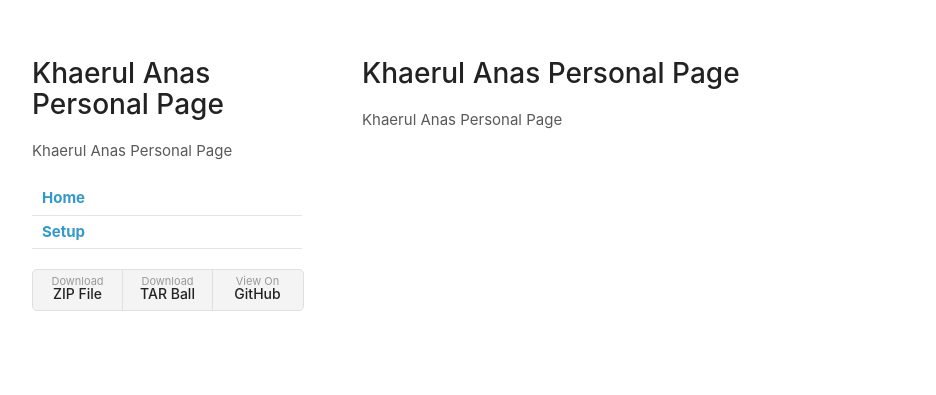
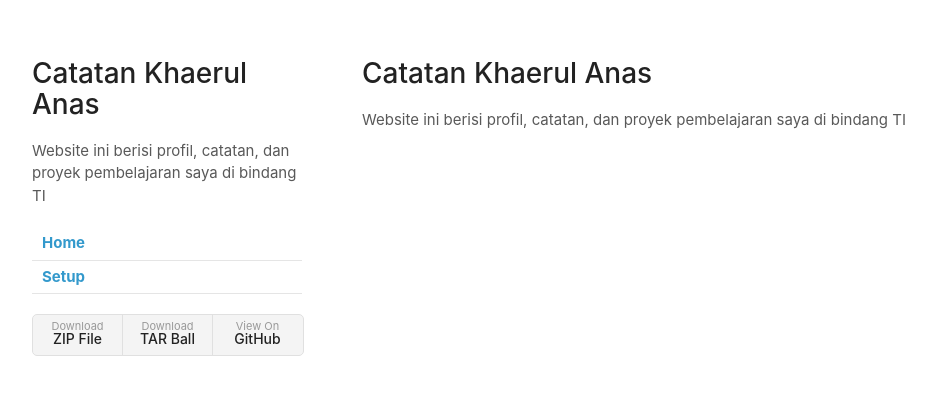
Before and after one commit to anskh-labs/anskh-labs.github.io, a Jekyll site: the page built from index.md, in a window 1280 px wide. Shown: the top 395 px of the page, without its empty margins (68-1004 px from the left). Built offline with Jekyll 4.4.1, drawn with Linux system fonts in a browser that asks for light colours; our own code applies the rules of GitHub Pages for plain Markdown files.

Commit message:
Update _config.yml

```diff
--- a/_config.yml
+++ b/_config.yml
@@ -1,6 +1,6 @@
 theme: jekyll-theme-minimal
-title: Khaerul Anas Personal Page
-description: Khaerul Anas Personal Page
+title: Catatan Khaerul Anas
+description: Website ini berisi profil, catatan, dan proyek pembelajaran saya di bindang TI
 show_downloads: True
 navigation:
   - title: Home
```
